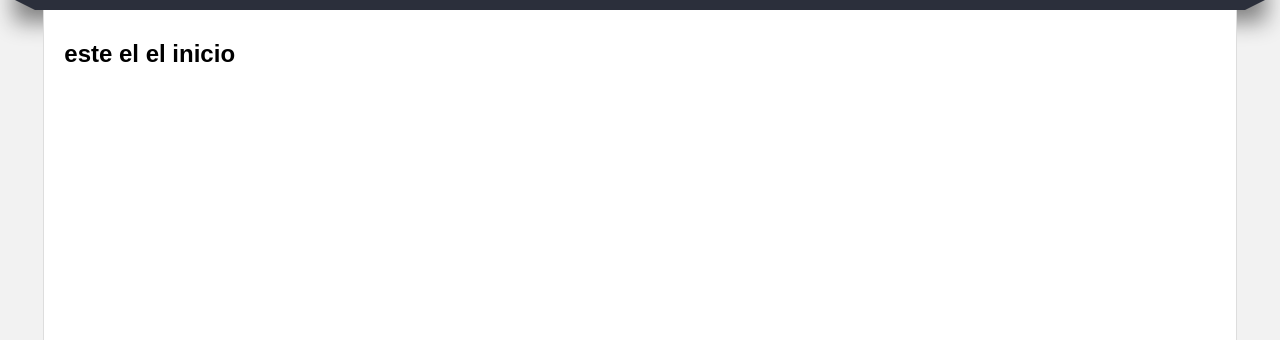
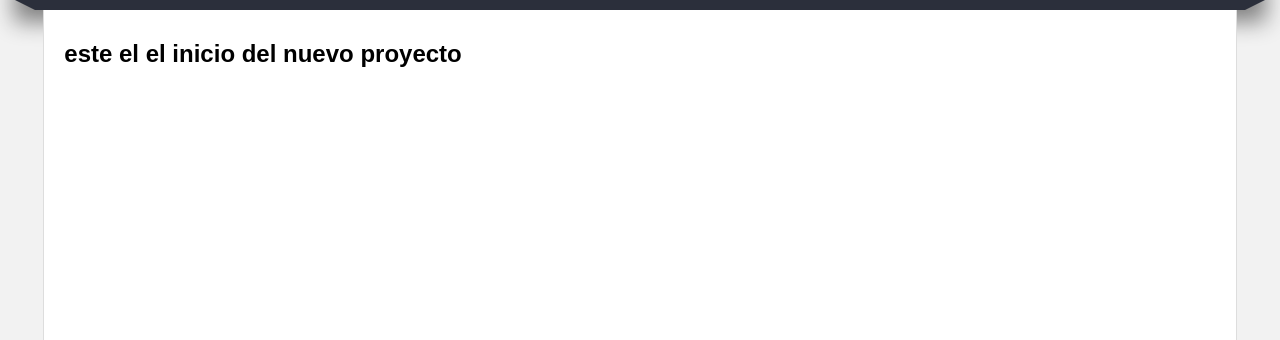
Before and after one commit to Santose/djangosel2, a Django app: page / in a window 1280 px wide. Shown: the part 182-522 px from the top of the page. Run offline with Django 5.2, Linux system fonts and the light colour scheme.

Commit message:
moddif. index

```diff
--- a/mainapp/templates/mainapp/index.html
+++ b/mainapp/templates/mainapp/index.html
@@ -6,7 +6,7 @@
 
 {% block content %}
 
-    <p> este el el {{title}} </P>
+    <p> este el el {{title}} del nuevo proyecto </P>
     {% if messages %}
         {% for mensaje in messages %}
             <div class='mensaje' >{{mensaje}} </div>
```
